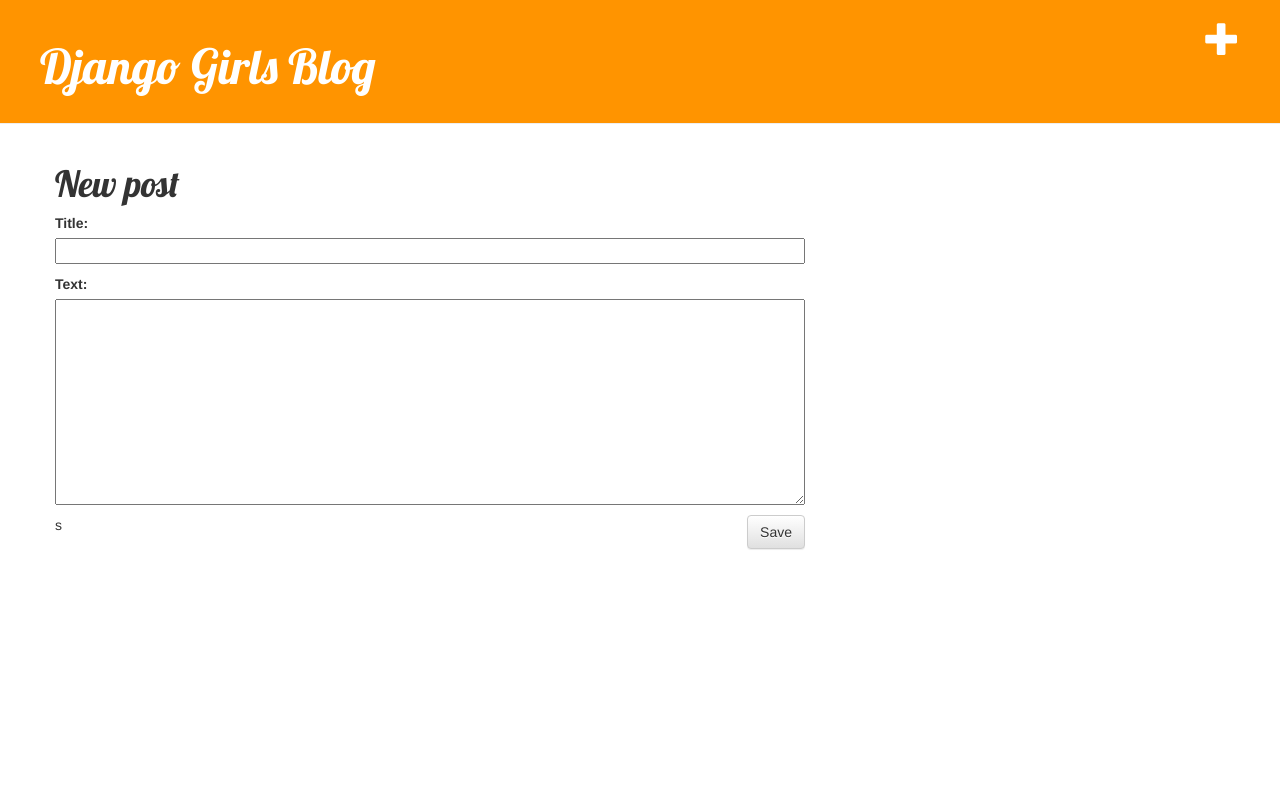
After one commit to vasiliev-pavel/my-first-blog, a Django app: page /post/new/ in a window 1280 px wide. The commit adds this page. Run offline with Django 3.2, Linux system fonts and the light colour scheme; some libraries are stand-ins or nearby versions.

Commit message:
Added view and template for detailed blog post as well as CSS for the site.

```diff
--- /dev/null
+++ b/blog/forms.py
@@ -0,0 +1,9 @@
+from django import forms
+
+from .models import Post
+
+class PostForm(forms.ModelForm):
+
+    class Meta:
+        model = Post
+        fields = ('title', 'text',)
--- /dev/null
+++ b/blog/static/css/blog.css
@@ -0,0 +1,59 @@
+h1 a {
+  color: #fca205;
+}
+.page-header {
+  background-color: #ff9400;
+  margin-top: 0;
+  padding: 20px 20px 20px 40px;
+}
+
+.page-header h1,
+.page-header h1 a,
+.page-header h1 a:visited,
+.page-header h1 a:active {
+  color: #ffffff;
+  font-size: 36pt;
+  text-decoration: none;
+}
+
+.content {
+  margin-left: 40px;
+}
+
+h1,
+h2,
+h3,
+h4 {
+  font-family: "Lobster", cursive;
+}
+
+.date {
+  color: #828282;
+}
+
+.save {
+  float: right;
+}
+
+.post-form textarea,
+.post-form input {
+  width: 100%;
+}
+
+.top-menu,
+.top-menu:hover,
+.top-menu:visited {
+  color: #ffffff;
+  float: right;
+  font-size: 26pt;
+  margin-right: 20px;
+}
+
+.post {
+  margin-bottom: 70px;
+}
+
+.post h1 a,
+.post h1 a:visited {
+  color: #000000;
+}
--- /dev/null
+++ b/blog/templates/blog/base.html
@@ -0,0 +1,33 @@
+{% load static %}
+<html>
+  <head>
+    <title>Django Girls blog</title>
+    <link
+      rel="stylesheet"
+      href="//maxcdn.bootstrapcdn.com/bootstrap/3.2.0/css/bootstrap.min.css"
+    />
+    <link
+      rel="stylesheet"
+      href="//maxcdn.bootstrapcdn.com/bootstrap/3.2.0/css/bootstrap-theme.min.css"
+    />
+    <link
+      href="//fonts.googleapis.com/css?family=Lobster&subset=latin,latin-ext"
+      rel="stylesheet"
+      type="text/css"
+    />
+    <link rel="stylesheet" href="{% static 'css/blog.css' %}" />
+  </head>
+  <body>
+    <div class="page-header">
+      <a href="{% url 'post_new' %}" class="top-menu"
+        ><span class="glyphicon glyphicon-plus"></span
+      ></a>
+      <h1><a href="/">Django Girls Blog</a></h1>
+    </div>
+    <div class="content container">
+      <div class="row">
+        <div class="col-md-8">{% block content %} {% endblock %}</div>
+      </div>
+    </div>
+  </body>
+</html>
--- /dev/null
+++ b/blog/templates/blog/post_edit.html
@@ -0,0 +1,7 @@
+{% extends 'blog/base.html' %} {% block content %}
+<h1>New post</h1>
+<form method="POST" class="post-form">
+  {% csrf_token %} {{ form.as_p }}s
+  <button type="submit" class="save btn btn-default">Save</button>
+</form>
+{% endblock %}
--- a/blog/urls.py
+++ b/blog/urls.py
@@ -1,7 +1,9 @@
 from django.urls import path
 from . import views
-
+from django.shortcuts import redirect
 
 urlpatterns = [
     path('', views.post_list, name='post_list'),
+    path('post/<int:pk>/', views.post_detail, name='post_detail'),
+    path('post/new/', views.post_new, name='post_new'),
 ]
--- a/blog/views.py
+++ b/blog/views.py
@@ -1,7 +1,28 @@
 from django.shortcuts import render
 from .models import Post
 from django.utils import timezone
+from .forms import PostForm
+from django.shortcuts import redirect
+from django.shortcuts import render, get_object_or_404
 # Create your views here.
 def post_list(request):
     posts = Post.objects.filter(published_date__lte=timezone.now()).order_by('published_date')
     return render(request, 'blog/post_list.html', {'posts': posts})
+
+
+def post_detail(request, pk):
+    post = get_object_or_404(Post, pk=pk)
+    return render(request, 'blog/post_detail.html', {'post': post})
+
+def post_new(request):
+    if request.method == "POST":
+        form = PostForm(request.POST)
+        if form.is_valid():
+            post = form.save(commit=False)
+            post.author = request.user
+            post.published_date = timezone.now()
+            post.save()
+            return redirect('post_detail', pk=post.pk)
+    else:
+        form = PostForm()
+    return render(request, 'blog/post_edit.html', {'form': form})
```
Also changed, not shown: blog/templates/blog/post_detail.html (added, +9 -0 lines), blog/templates/blog/post_list.html (+7 -22 lines).
